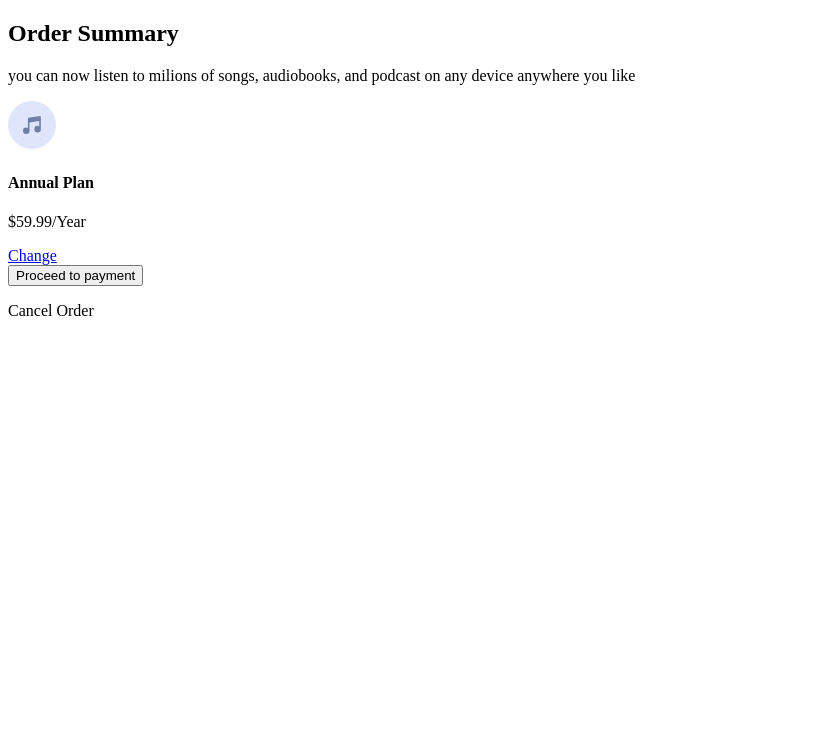
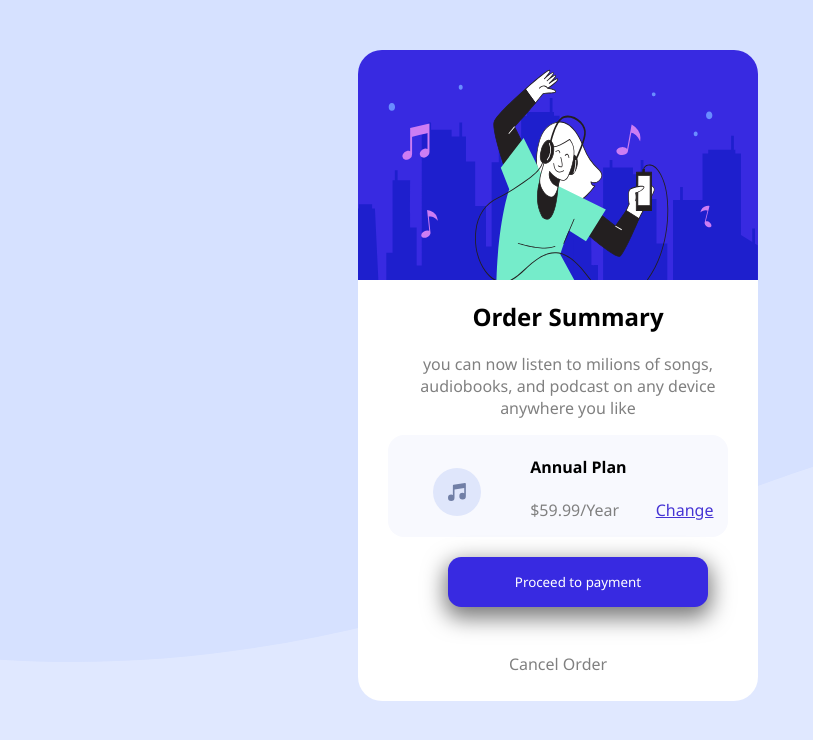
Before and after one commit to DOaa03/tasks.github.io, a plain HTML site: page index.html in a window 1280 px wide. Shown: the whole page, without its empty margins (0-813 px from the left). Drawn offline with Linux system fonts and the light colour scheme.

Commit message:
Update decoration.css

```diff
--- a/decoration.css
+++ b/decoration.css
@@ -1,47 +1,101 @@
+*{
+
+  font-family: 'Segoe UI', Tahoma, Verdana, sans-serif;
+}
 body{
+	background-image: url("images/pattern-background-mobile.svg") ;
+	background-repeat: no-repeat;
+	background-size: 100%;
+	position: top;
+	background-color: #e0e8ff;
+	overflow-x: hidden;
+}
+.card{
+	background-color: white;
+	border-radius: 1.5em;
+	width: 25em;
+	height: 80%;
+	margin: 50px 350px;
+	background-image: url("images/illustration-hero.svg");
+	background-repeat: no-repeat;
+	background-size: 100% 230px;
 
 }
-header{
-	background-color: white;
-	color: red;
+.text{
+	padding-top: 230px;
+	padding-left: 20px;
 }
-footer{
-	background-color: white;
+.order{
+	color: gray;
+	text-align: center;
+	padding: 0px 20px;
 }
-form{
+h2{
+	text-align: center;
+}
+.botton1{
+	background-color: #382ae1 ;
+	border: none;
+	border-radius: 1em;
+	color: white;
+	margin: 20px 90px;
+	height: 50px;
+	width: 65%;
 
-	margin-top: 20px;
-
-	padding-left: 35%;
-	color: white ;
-	background-color: #ac8fc5;
-
+    box-shadow: 0px 8px 22px 3px rgba(0,0,0,53%);
 
 }
-input{
-	margin: 10px 7.5px;
+.botton1:hover{
+	background-color: #746cf3;
+}
+.Cancel{
+	color: gray;
+	text-align: center;
+	font-weight: 500;
+	padding: 10px 30px;
+}
+.Cancel:hover{
+	color: black;
+}
+.annual{
+	background-color: #f8f9fe;
+	border-radius: 1em;
+	margin: 0px 30px;
 
 
 
 }
-.labels{
-	 display: inline-block;
-     width:100px;
-     text-align: right;
+.music{
+	padding: 0px 20px;
 }
-.submit{
-	color: white;
-	background-color: black;
-	margin-left: 15em;
-
+a{
+	color: #4634d4;
 
 }
-.aligning{
-	    text-align: center;
-		margin-left: 20px;
+a:hover{
+	text-decoration: none;
+	color: #746cf3;
+}
+
+.annualitem{
+	display: inline-block;
+	margin-left: 25px;
 
 }
-.both{
-	display: flex;
-	flex-direction: row;
+.price{
+	color: gray;
+
 }
+#change{
+text-align:justify;
+}
+::-webkit-scrollbar-track{
+	background: linear-gradient(to right,#d6e1ff,#e4e9f9,#e0e8ff);
+}
+::-webkit-scrollbar-thumb{
+	background: linear-gradient(#382ae2,#352ae0,#1e20cd, purple,violet,pink);
+	border-radius: 10px;
+}
+::-webkit-scrollbar{
+	width: 1em;
+}
```
